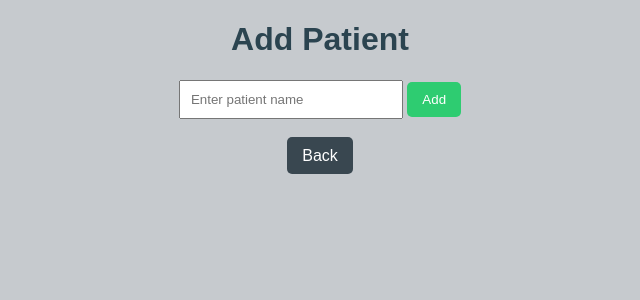
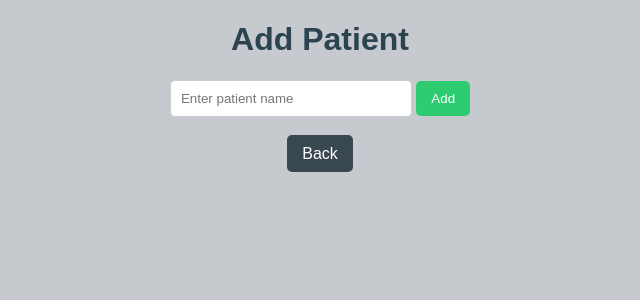
Before and after one commit to Aliyuusman424/Clinic-Queue-Management-System, a Flask app: page /add in a window 1280 px wide. Shown: the top 300 px of the page, without its empty margins (320-960 px from the left). Run offline with Flask 3, Linux system fonts and the light colour scheme.

Commit message:
Improved input style

```diff
--- a/static/css/style.css
+++ b/static/css/style.css
@@ -49,8 +49,10 @@ button:hover {
 
 input {
     padding: 10px;
-    width: 200px;
+    width: 220px;
     margin-bottom: 10px;
+    border-radius: 5px;
+    border: 1px solid #ccc;
 }
 h2 {
     color: #34495e;
```
